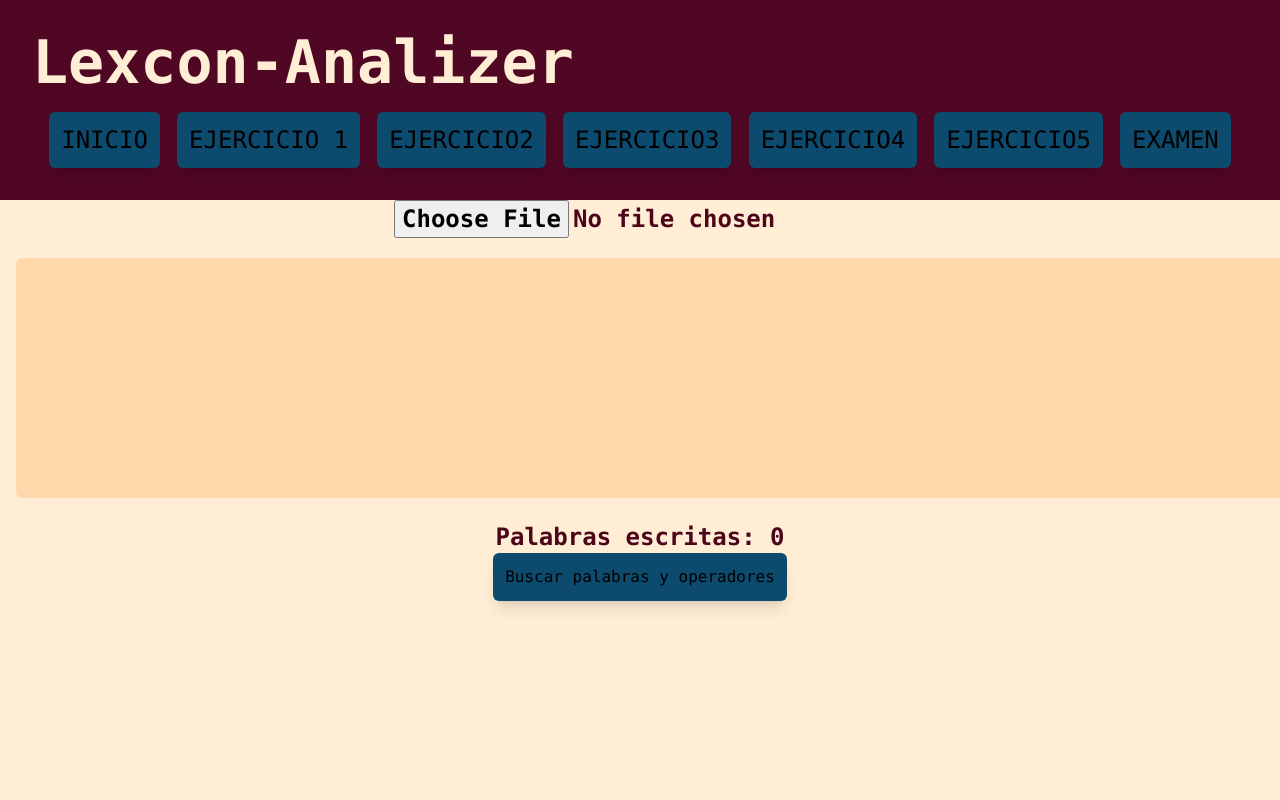
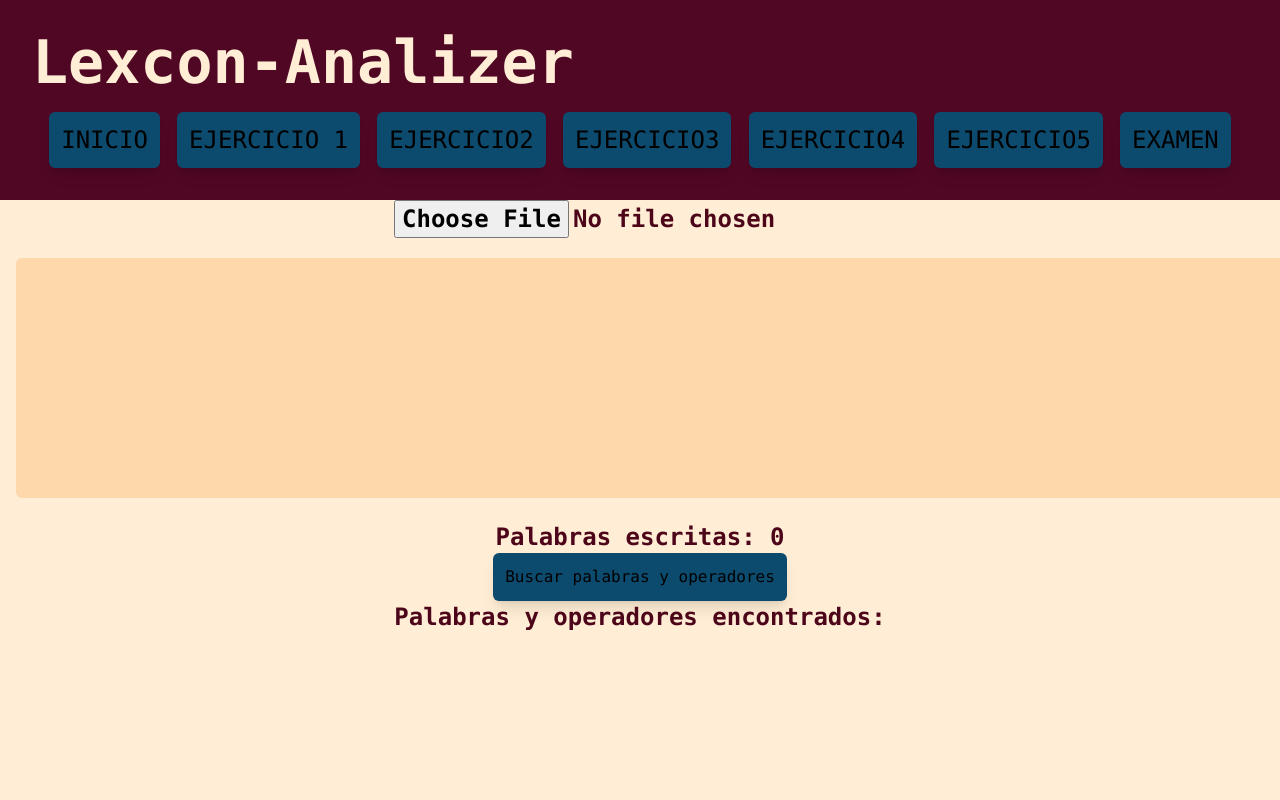
Before and after one commit to Magi3654/lexcon-analizer, a Next.js app: page /examen in a window 1280 px wide. Both pictures are taken after a click on the button "Cargar Archivo". Shown: the top 800 px of the page. Built offline with nearby package versions, Linux system fonts and the light colour scheme.

Commit message:
show found text

```diff
--- a/src/app/examen/page.jsx
+++ b/src/app/examen/page.jsx
@@ -204,6 +204,14 @@ function Examen() {
           <div >
           <button className='bg-sky-900 rounded-md p-3 shadow-lg hover-bg-orange-800' onClick={findReservedWords}>Buscar palabras y operadores</button>
           </div>
+          <div >
+            <h3 className='text-2xl font-bold text-rose-950 '>Palabras y operadores encontrados:</h3>
+            <ul>
+              {foundWords.map((palabra, index) => (
+                <li className='text-2xl font-bold text-rose-950' key={index}>{palabra.word} - {palabra.tipo}</li>
+              ))}
+            </ul>
+          </div>
         </div>
 
       }
@@ -221,6 +229,14 @@ function Examen() {
         <button className="bg-sky-900 rounded-md p-3 shadow-lg hover-bg-orange-800" onClick={clearArea}>
           Limpiar
         </button>
+        <div >
+          <h3 className='text-2xl font-bold text-rose-950 '>Palabras y operadores encontrados:</h3>
+          <ul>
+            {foundWords.map((palabra, index) => (
+              <li className='text-2xl font-bold text-rose-950' key={index}>{palabra.word} - {palabra.tipo}</li>
+            ))}
+          </ul>
+        </div>
       </div>
       <div>
         <h3 className="text-2xl font-bold text-rose-950">Palabras y operadores encontrados:</h3>
```
